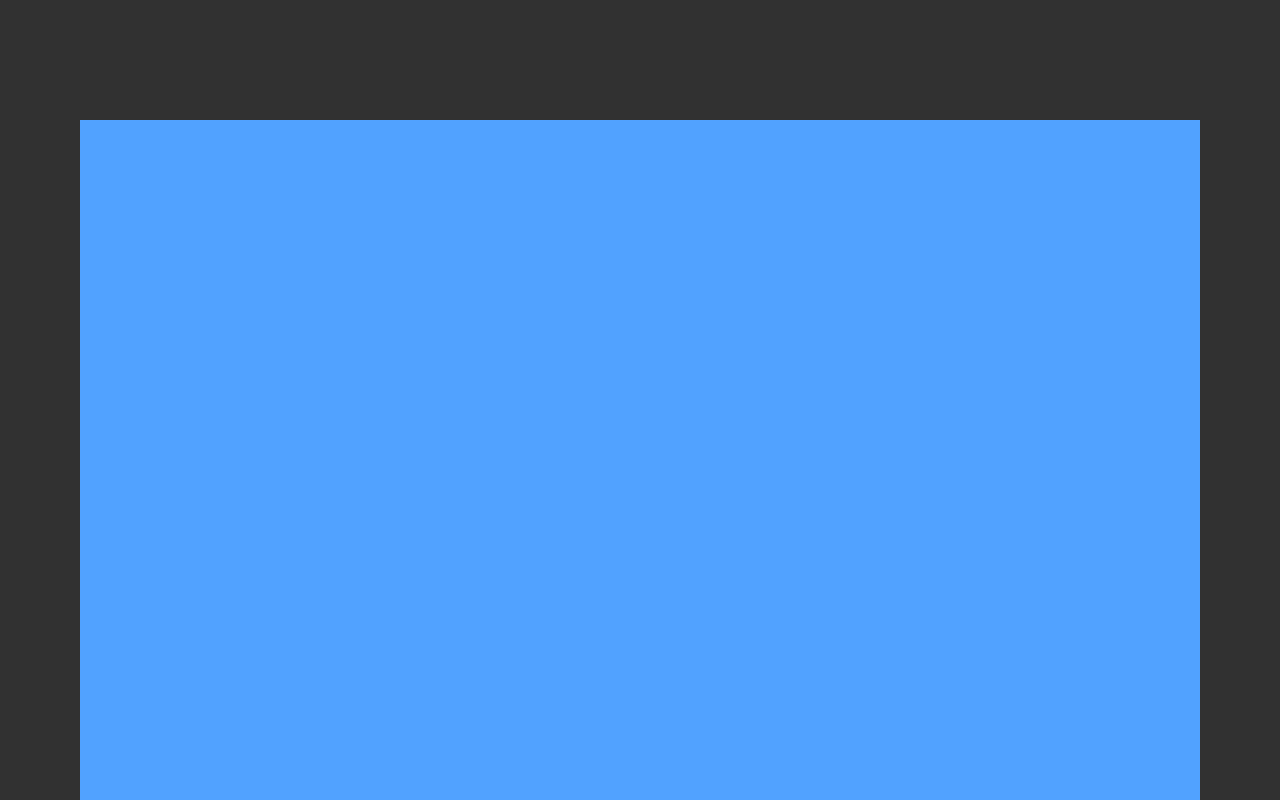
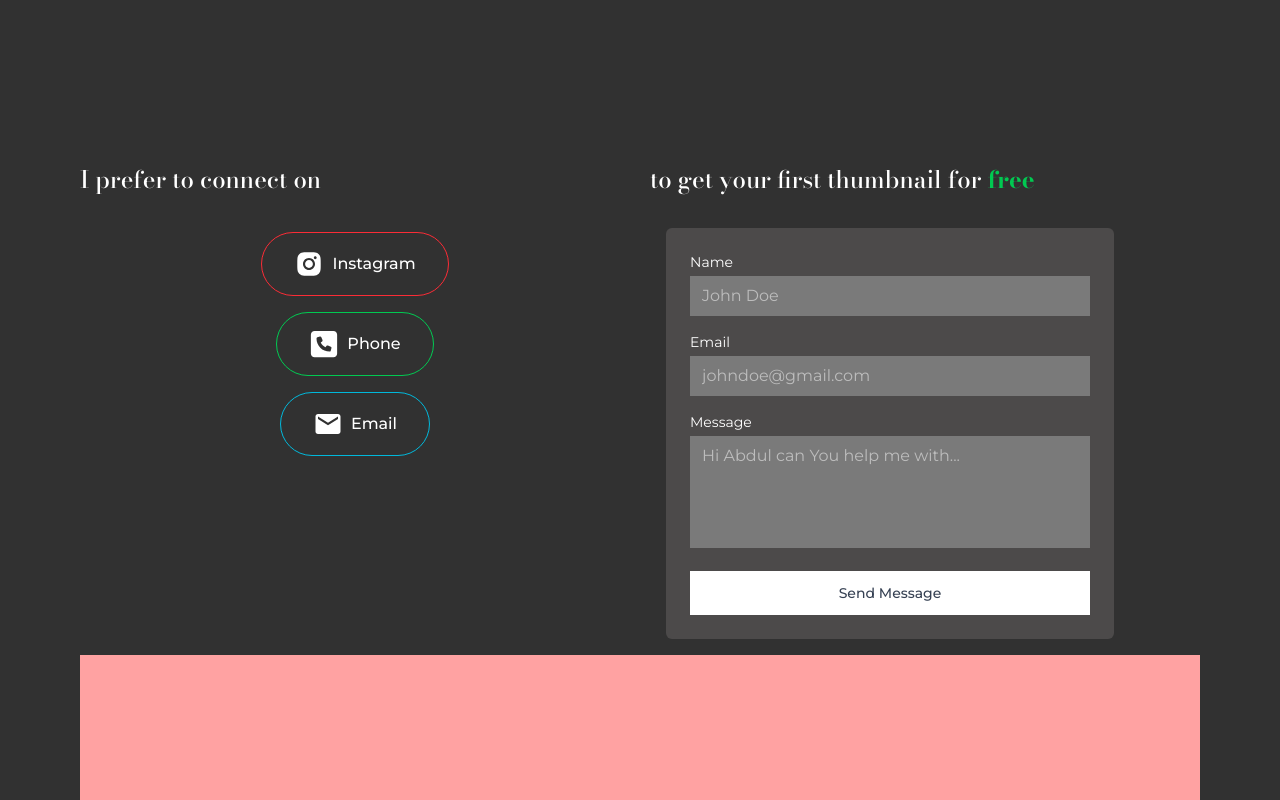
Before and after one commit to abdulkalam-011/thumbnail-design-frontend, a React (Vite) app: page / in a window 1280 px wide. Shown: the part 1520-2320 px from the top of the page. Built offline with nearby package versions, Linux system fonts and the light colour scheme.

Commit message:
contact section completed

```diff
--- a/src/App.jsx
+++ b/src/App.jsx
@@ -1,9 +1,11 @@
 import "./App.css";
+import Contact from "./components/contact/Contact";
 import Hero from "./components/Hero";
 import ImageComprison from "./components/ImageComprison";
 import Footer from "./components/layout/Footer";
 import Header from "./components/layout/Header";
 import WorkGrid from "./components/workDrawer/WorkGrid";
+import { IoLogoWhatsapp } from "react-icons/io";
 
 function App() {
   return (
@@ -15,9 +17,13 @@ function App() {
         <section id="work" className="">
           <WorkGrid />
         </section>
-        <section id="contact" className="bg-blue-400"></section>
-        <section id="testimonials" className="bg-yellow-400"></section>
+        <div id="contact" className="w-full h-fit"><Contact /></div>
+        <section id="testimonials" className="bg-red-300"></section>
         <Footer />
+
+        <div className="fixed bottom-10 lg:right-20 md:right-10 right-5 bg-green-500 text-white p-2 rounded-full z-99 md:p-5">
+          <a aria-label="chat on whatsapp" name="whatsapp" href="https://wa.me/+918303778433?text=Hey%20I%20saw%20your%20portfolio%20and%20need%20a%20thumbnail" target="blank"><IoLogoWhatsapp color="white" className="text-3xl md:text-6xl"/></a>
+        </div>
       </div>
     </>
   );
--- a/src/components/Hero.jsx
+++ b/src/components/Hero.jsx
@@ -1,7 +1,6 @@
 import { useGSAP } from "@gsap/react";
 import gsap from "gsap";
 import { ScrollTrigger } from "gsap/ScrollTrigger";
-import React, { useEffect } from "react";
 import { GoArrowUpRight } from "react-icons/go";
 
 gsap.registerPlugin(ScrollTrigger);
@@ -21,11 +20,7 @@ const Hero = () => {
     });
   });
 
-  useEffect(() => {
-    window.addEventListener("wheel", (e) => {
-      console.log(e.clientY);
-    });
-  });
+
   return (
     <>
       <div className=" grid lg:grid-cols-2 h-screen lg:gap-5 gap-2 text-white grid-rows-2 lg:grid-rows-1 relative">
--- /dev/null
+++ b/src/components/contact/Contact.jsx
@@ -0,0 +1,69 @@
+import { FaSquarePhone } from "react-icons/fa6";
+import { AiFillInstagram } from "react-icons/ai";
+import { MdEmail } from "react-icons/md";
+import ContactForm from "./ContactForm";
+
+const Contact = () => {
+  return (
+    <div className="grid lg:grid-cols-2 h-fit lg:gap-5 gap-2 text-white  lg:grid-rows-1 relative overflow-hidden">
+      <div className=" md:h-full flex justify-center items-center h-fit ">
+        <div className="w-full h-full py-5 lg:py-0 lg:pt-5  font-montserrat flex flex-col gap-2 md:gap-4 ">
+          <div>
+            {" "}
+            <h2 className="text-yellow-400 md:text-3xl text-2xl leading-6 font-bold uppercase font-montserrat text">
+              lets connect together
+            </h2>
+            <p className="font-bodoni text-[12px] md:text-[24px] leading-4 md:leading-8">
+              I prefer to connect on{" "}
+            </p>
+          </div>
+
+          <div className="flex flex-col gap-y-4 mt-5 w-full  h-fit justify-center items-center">
+            <a
+              href="https://www.instagram.com/abdulkalam_011?igsh=MWZ0cWRleG05OWZ2Zg%3D%3D"
+              target="_blank"
+              className="flex md:px-8 md:py-4  items-center justify-between px-4 py-2 bg-red-500 w-fit rounded-full sm:border md:bg-transparent md:hover:bg-red-500  md:border-red-500"
+            >
+              <AiFillInstagram size={30} color="white" />
+              <span className="ml-2 text-white font-medium">Instagram</span>
+            </a>
+            <a
+              href="phone:+918303778433"
+              target="blank"
+              className="flex items-center justify-between px-4 py-2 md:px-8 md:py-4  bg-green-500 w-fit rounded-full sm:border md:bg-transparent md:hover:bg-green-500  md:border-green-500"
+            >
+              <FaSquarePhone size={30} color="white" />
+              <span className="ml-2 text-white font-medium">Phone</span>
+            </a>
+            <a
+              href="mailto:abdulkalam.buss@gmail.com"
+              target="blank"
+              className="flex items-center justify-between px-4 py-2 md:px-8 md:py-4  bg-cyan-500 w-fit rounded-full sm:border md:bg-transparent md:hover:bg-cyan-500  md:border-cyan-500"
+            >
+              <MdEmail size={30} color="white" />
+              <span className="ml-2 text-white font-medium">Email</span>
+            </a>
+          </div>
+        </div>
+      </div>
+
+      <div className=" h-full flex justify-center items-center ">
+        <div className="w-full h-full py-5 lg:py-0 lg:pt-5  font-montserrat flex flex-col gap-2 md:gap-4 ">
+          <div>
+            {" "}
+            <h2 className="text-yellow-400 md:text-3xl text-2xl leading-6 font-bold uppercase font-montserrat text">
+              just fill the form
+            </h2>
+            <p className="font-bodoni text-[12px] md:text-[24px] leading-4 md:leading-8">
+              to get your first thumbnail for{" "}
+              <span className="text-green-500 font-bold">free</span>{" "}
+            </p>
+          </div>
+          <ContactForm />{" "}
+        </div>
+      </div>
+    </div>
+  );
+};
+
+export default Contact;
--- /dev/null
+++ b/src/components/contact/ContactForm.jsx
@@ -0,0 +1,161 @@
+import React, { useRef, useState } from "react";
+import { gsap } from "gsap";
+
+const ContactForm = () => {
+  const formRef = useRef(null);
+
+  const [form, setForm] = useState({
+    name: "",
+    email: "",
+    message: "",
+  });
+
+  const [errors, setErrors] = useState({});
+  const [loading, setLoading] = useState(false);
+  const [success, setSuccess] = useState(false);
+
+  const shakeForm = () => {
+    gsap.fromTo(
+      formRef.current,
+      { x: -10 },
+      { x: 10, duration: 0.08, repeat: 5, yoyo: true }
+    );
+  };
+
+  const handleChange = (e) => {
+    setForm({ ...form, [e.target.name]: e.target.value });
+    setErrors({});
+  };
+
+  const validate = () => {
+    const newErrors = {};
+
+    if (form.name.trim().length < 5) {
+      newErrors.name = "Name must be at least 5 characters";
+    }
+
+    if (
+      form.email.trim().length < 10 ||
+      !form.email.includes("@gmail.com")
+    ) {
+      newErrors.email = "Only valid Gmail addresses allowed";
+    }
+
+    if (form.message.trim().length < 10) {
+      newErrors.message = "Message must be at least 10 characters";
+    }
+
+    return newErrors;
+  };
+
+  const handleSubmit = (e) => {
+    const validationErrors = validate();
+
+    if (Object.keys(validationErrors).length > 0) {
+      e.preventDefault();
+      setErrors(validationErrors);
+      shakeForm();
+      return;
+    }
+    setLoading(true);
+    // Simulate form submission delay
+    // setTimeout(() => {
+    //   setLoading(false);
+    //   setSuccess(true);
+    // }, 2000);
+    // setSuccess(false)
+  };
+
+  // ✅ SUCCESS STATE
+  if (success) {
+    return (
+      <div className=" flex items-center justify-start bg-green-300 md:p-4 p-0 md:mt-10">
+        <div className="bg-[#454444] p-8 text-center text-white">
+          <h2 className="text-xl font-semibold mb-2">Thank you! 🙌</h2>
+          <p className="text-sm opacity-80">
+            Your message has been sent successfully.
+          </p>
+        </div>
+      </div>
+    );
+  }
+
+  return (
+    <div className=" flex items-center justify-start md:p-4 p-0">
+      <form
+        ref={formRef}
+        name="contact"
+        method="POST"
+        data-netlify="true"
+        netlify
+        onSubmit={handleSubmit}
+        className="w-full max-w-md bg-[#4c4a4a] py-6 px-2  md:p-6 space-y-4 rounded-md"
+      >
+        {/* Netlify required */}
+        <input type="hidden" name="form-name" value="contact" />
+
+        {/* Name */}
+        <div>
+          <label className="text-white text-sm mb-1 block">Name</label>
+          <input
+            name="name"
+            placeholder="John Doe"
+            value={form.name}
+            focus={errors.name ? true : false}
+            onChange={handleChange}
+            className={`w-full bg-[#7a7a7a] text-white px-3 py-2 outline-none ${errors.name && "border border-red-500 focus:ring-2 focus:ring-red-500"}`}
+          />
+          {errors.name && (
+            <p className="text-red-500 text-xs mt-1">{errors.name}</p>
+          )}
+        </div>
+
+        {/* Email */}
+        <div>
+          <label className="text-white text-sm mb-1 block">Email</label>
+          <input
+            name="email"
+            placeholder="johndoe@gmail.com"
+            value={form.email}
+            onChange={handleChange}
+            className="w-full bg-[#7a7a7a] text-white px-3 py-2 outline-none"
+          />
+          {errors.email && (
+            <p className="text-red-500 text-xs mt-1">{errors.email}</p>
+          )}
+        </div>
+
+        {/* Message */}
+        <div>
+          <label className="text-white text-sm mb-1 block">Message</label>
+          <textarea
+            name="message"
+            rows="4"
+            placeholder="Hi Abdul can You help me with..."
+            value={form.message}
+            onChange={handleChange}
+            className="w-full bg-[#7a7a7a] text-white px-3 py-2 resize-none outline-none"
+          />
+          {errors.message && (
+            <p className="text-red-500 text-xs mt-1">{errors.message}</p>
+          )}
+        </div>
+
+        {/* Button */}
+        <button
+          type="submit"
+          disabled={loading}
+          className="w-full bg-white text-gray-700 py-3 text-sm font-medium flex items-center justify-center hover:bg-gray-200 transition disabled:opacity-70"
+        >
+          {loading ? (
+            <span className="w-5 h-5 border-2 border-gray-400 border-t-transparent rounded-full animate-spin"></span>
+          ) : (
+            "Send Message"
+          )}
+        </button>
+      </form>
+    </div>
+  );
+};
+
+export default ContactForm;
--- a/src/components/workDrawer/PreviewModal.jsx
+++ b/src/components/workDrawer/PreviewModal.jsx
@@ -4,7 +4,7 @@ import { AiOutlineClose } from "react-icons/ai";
 
 const PreviewModal = ({ item, onClose }) => {
   const modalRef = useRef(null);
- console.log(item)
+
   useEffect(() => {
     gsap.from(modalRef.current, {
       scale: 0.9,
--- a/src/components/workDrawer/WorkGrid.jsx
+++ b/src/components/workDrawer/WorkGrid.jsx
@@ -16,7 +16,6 @@ const WorkGrid = () => {
   useGSAP(()=>{
     gsap.from(".text", {
       y:30,
-
       duration: 1,
       ease: "power3.out",
       opacity: 0,
@@ -35,7 +34,7 @@ const WorkGrid = () => {
        y: 50,
         opacity: 0,
         width: "0",
-        repetition: 0,
+        repeat: 0,
         stagger: 0.3,
         duration: 1.5,
         ease: "power3.out",
@@ -43,7 +42,6 @@ const WorkGrid = () => {
           trigger: gridRef.current,
           start: "top 80%",
           scrub:1,
-
         },
       });
     }, gridRef);
@@ -78,7 +76,7 @@ const WorkGrid = () => {
               key={item.id}
               onClick={() => setActiveItem(item)}
               className={`
-                work-card relative overflow-hidden cursor-pointer rounded-xl
+                work-card relative overflow-hidden cursor-pointer rounded-xl w-full md:w-auto
                 ${item.span}
               `}
 
```
